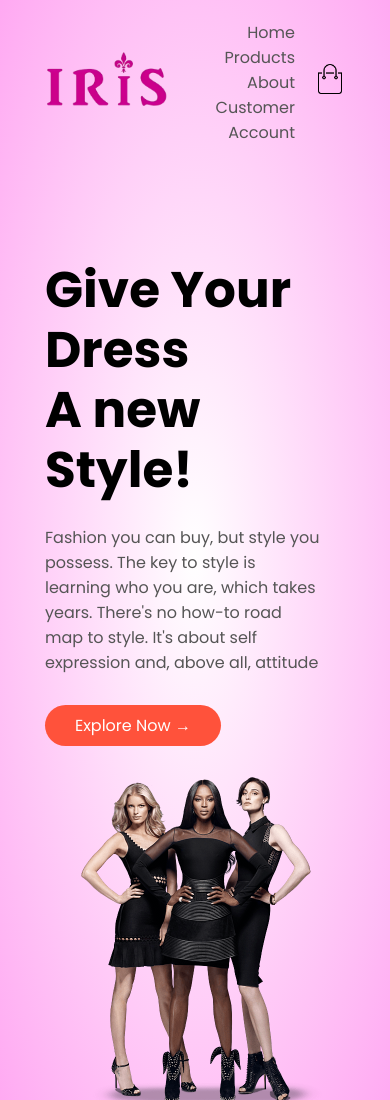
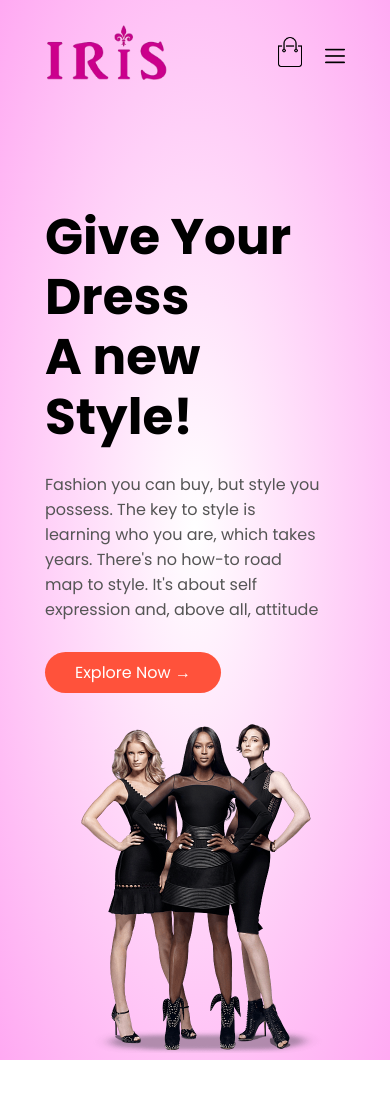
Before and after one commit to RecebRehim/Iris-e-commerce, a website: page views/index.html in a window 390 px wide. Shown: the top 1100 px of the page. Drawn offline with Linux system fonts and the light colour scheme.

Commit message:
Add responsive
Menu toggle button is changed to have a responsive function which only shows when the width of device is under 800px

```diff
--- a/public/js/index.js
+++ b/public/js/index.js
@@ -0,0 +1,13 @@
+// index.html
+
+var MenuItems = document.getElementById("MenuItems");
+MenuItems.style.maxHeight="0px";
+
+function menutoggle(){
+    if(MenuItems.style.maxHeight == "0px"){
+        MenuItems.style.maxHeight = "200px";
+    }
+    else{
+        MenuItems.style.maxHeight = "0px";
+    }
+};
--- a/public/style.css
+++ b/public/style.css
@@ -269,3 +269,28 @@ ul{
     margin-left: 20px;
     display: none;
 }
+/*----------------------media query for menu------------*/
+@media only screen and (max-width:800px){
+    nav ul{
+        position: absolute;
+        top:70px;
+        left: 0;
+        background: #333;
+        width: 100%;
+        overflow: hidden;
+        transition: max-height 0.5s;
+    }
+    nav ul li{
+        display: block;
+        margin-right: 50px;
+        margin-top: 10px;
+        margin-bottom: 10px;
+    }
+    nav ul li a{
+        color: #fff;
+    }
+    .menu-icon{
+        display: block;
+        cursor: pointer;
+    }
+}
```
Also changed, not shown: views/index.html (+4 -0 lines).
